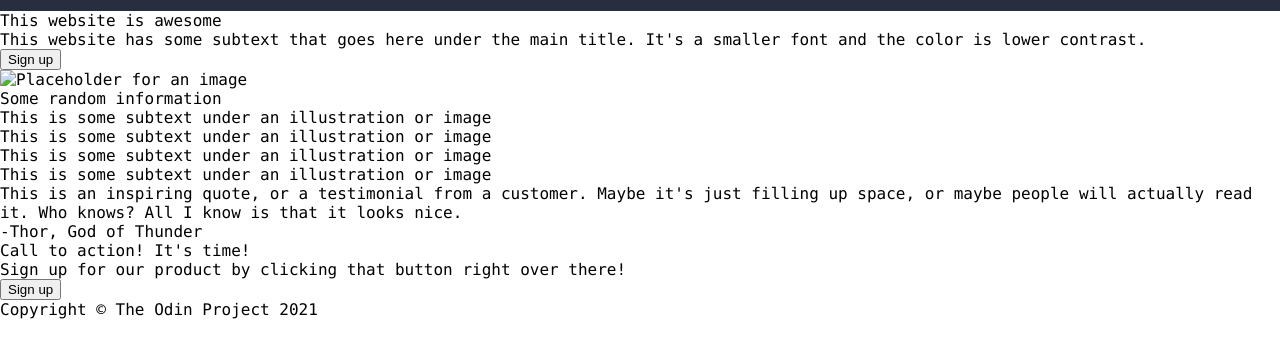
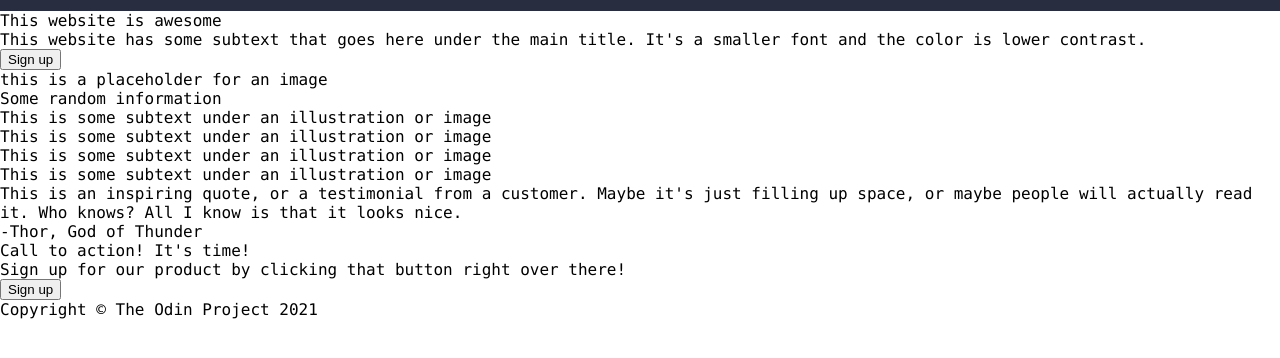
Before and after one commit to NewUser784/landing-page, a plain HTML site: page index.html in a window 1280 px wide. Shown: the part 40-398 px from the top of the page. Drawn offline with Linux system fonts and the light colour scheme.

Commit message:
Replace the img element with a div
Replace the img element with a div for it to act as a
placeholder

```diff
--- a/index.html
+++ b/index.html
@@ -30,7 +30,7 @@
         </div>
 
         <div class="img-container">
-            <img src="" alt="Placeholder for an image" width="600" height="280">
+            <div class="img-placeholder">this is a placeholder for an image</div>
         </div>
     </div>
 
```
